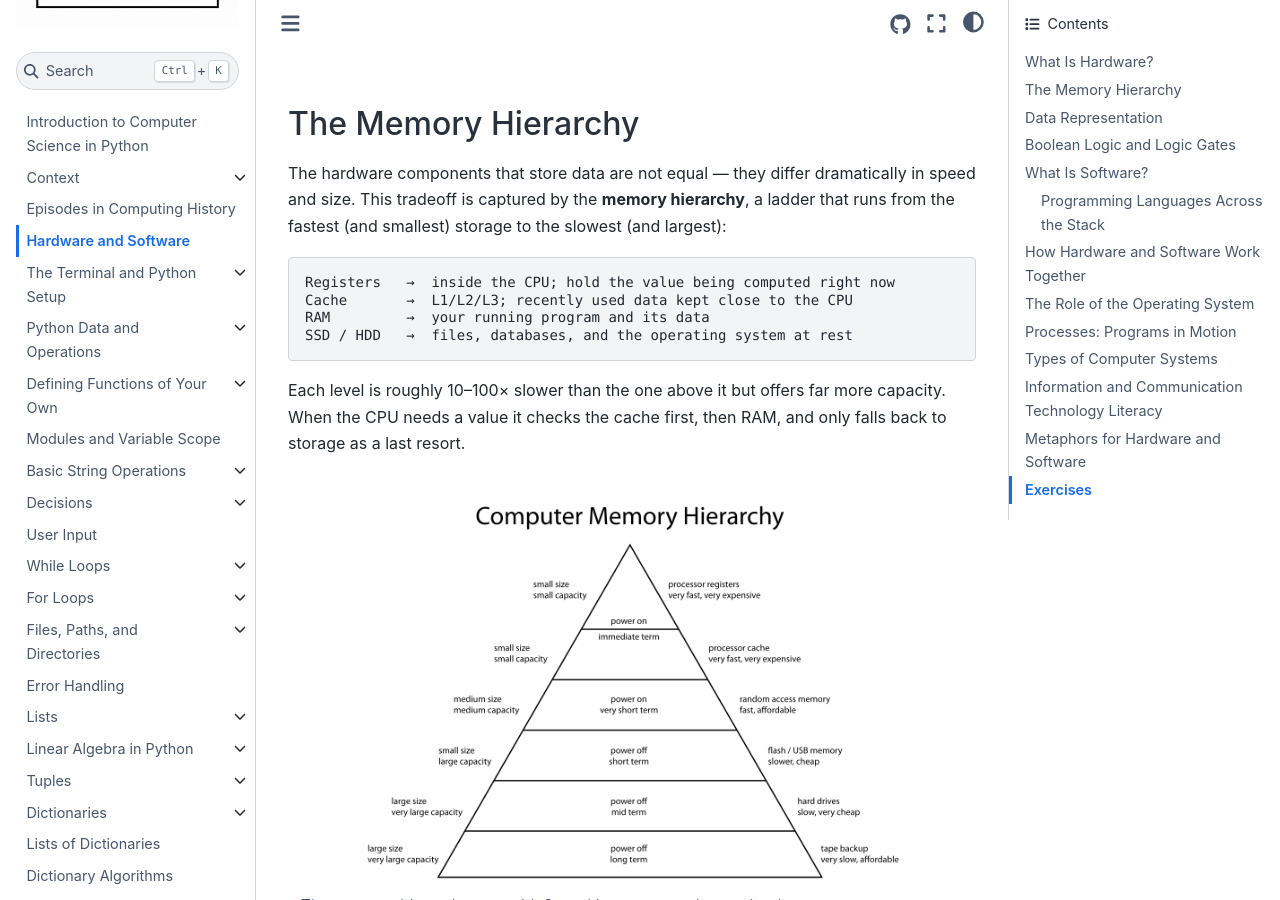
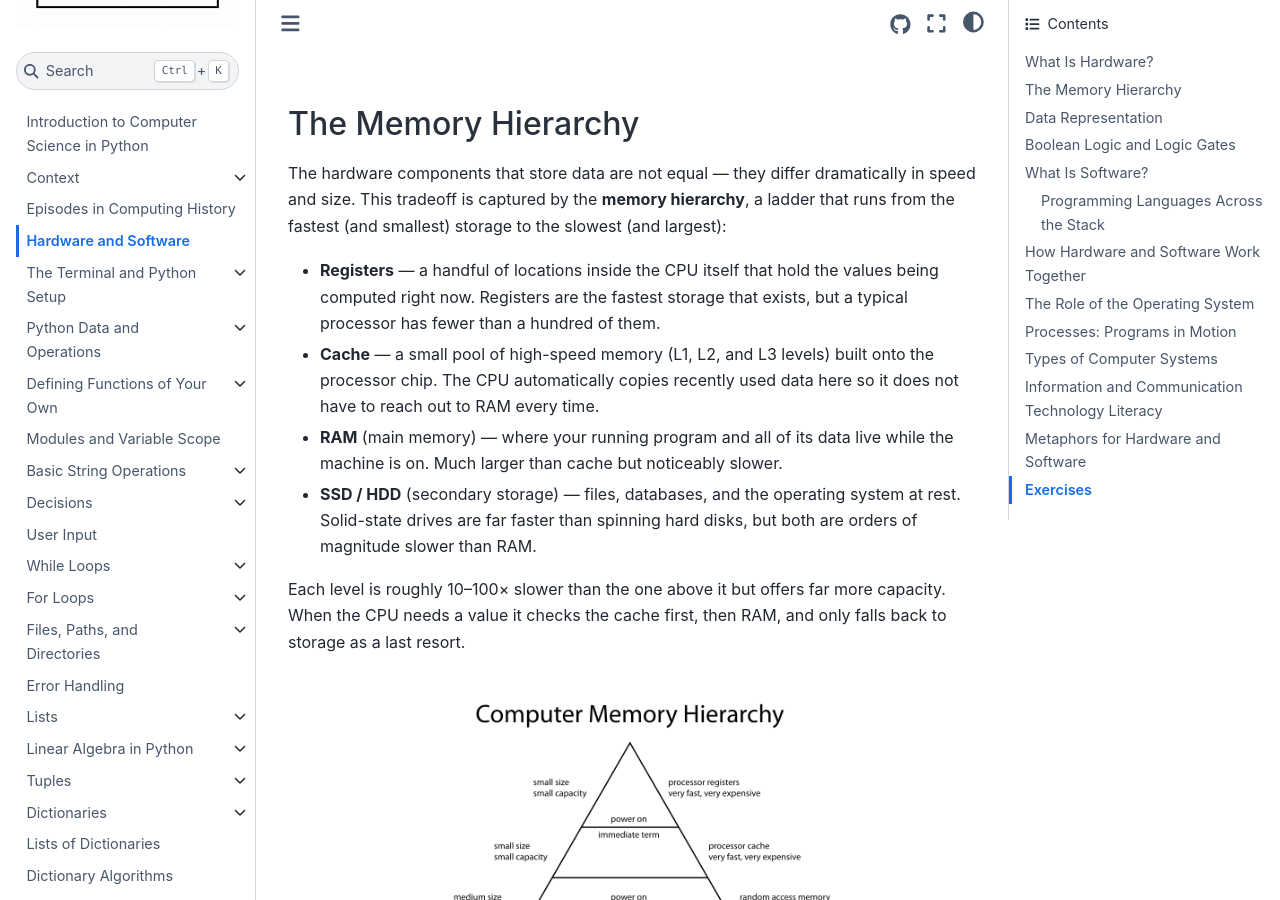
Before and after one commit to gkthiruvathukal/introcs-python-ai, a Sphinx documentation site: the page built from source/hardware/overview.rst, in a window 1280 px wide and 900 px high, scrolled down 1039 px. Built offline with Sphinx 7.4.7 and the Sphinx Book theme 1.1.4, drawn with Linux system fonts in a browser that asks for light colours.

Commit message:
Replace memory hierarchy code block with descriptive bullet list
Each level (Registers, Cache, RAM, SSD/HDD) is now a bold-term bullet
with a full prose description, matching the style used elsewhere in the chapter.

Co-Authored-By: Claude Sonnet 4.6 <noreply@anthropic.com>

```diff
--- a/source/hardware/overview.rst
+++ b/source/hardware/overview.rst
@@ -70,12 +70,17 @@ The hardware components that store data are not equal — they differ dramatical
 speed and size. This tradeoff is captured by the **memory hierarchy**, a ladder that
 runs from the fastest (and smallest) storage to the slowest (and largest):
 
-.. code-block:: none
-
-   Registers   →  inside the CPU; hold the value being computed right now
-   Cache       →  L1/L2/L3; recently used data kept close to the CPU
-   RAM         →  your running program and its data
-   SSD / HDD   →  files, databases, and the operating system at rest
+- **Registers** — a handful of locations inside the CPU itself that hold the
+  values being computed right now.  Registers are the fastest storage that
+  exists, but a typical processor has fewer than a hundred of them.
+- **Cache** — a small pool of high-speed memory (L1, L2, and L3 levels) built
+  onto the processor chip.  The CPU automatically copies recently used data
+  here so it does not have to reach out to RAM every time.
+- **RAM** (main memory) — where your running program and all of its data live
+  while the machine is on.  Much larger than cache but noticeably slower.
+- **SSD / HDD** (secondary storage) — files, databases, and the operating
+  system at rest.  Solid-state drives are far faster than spinning hard disks,
+  but both are orders of magnitude slower than RAM.
 
 Each level is roughly 10–100× slower than the one above it but offers far more
 capacity. When the CPU needs a value it checks the cache first, then RAM, and only
```
